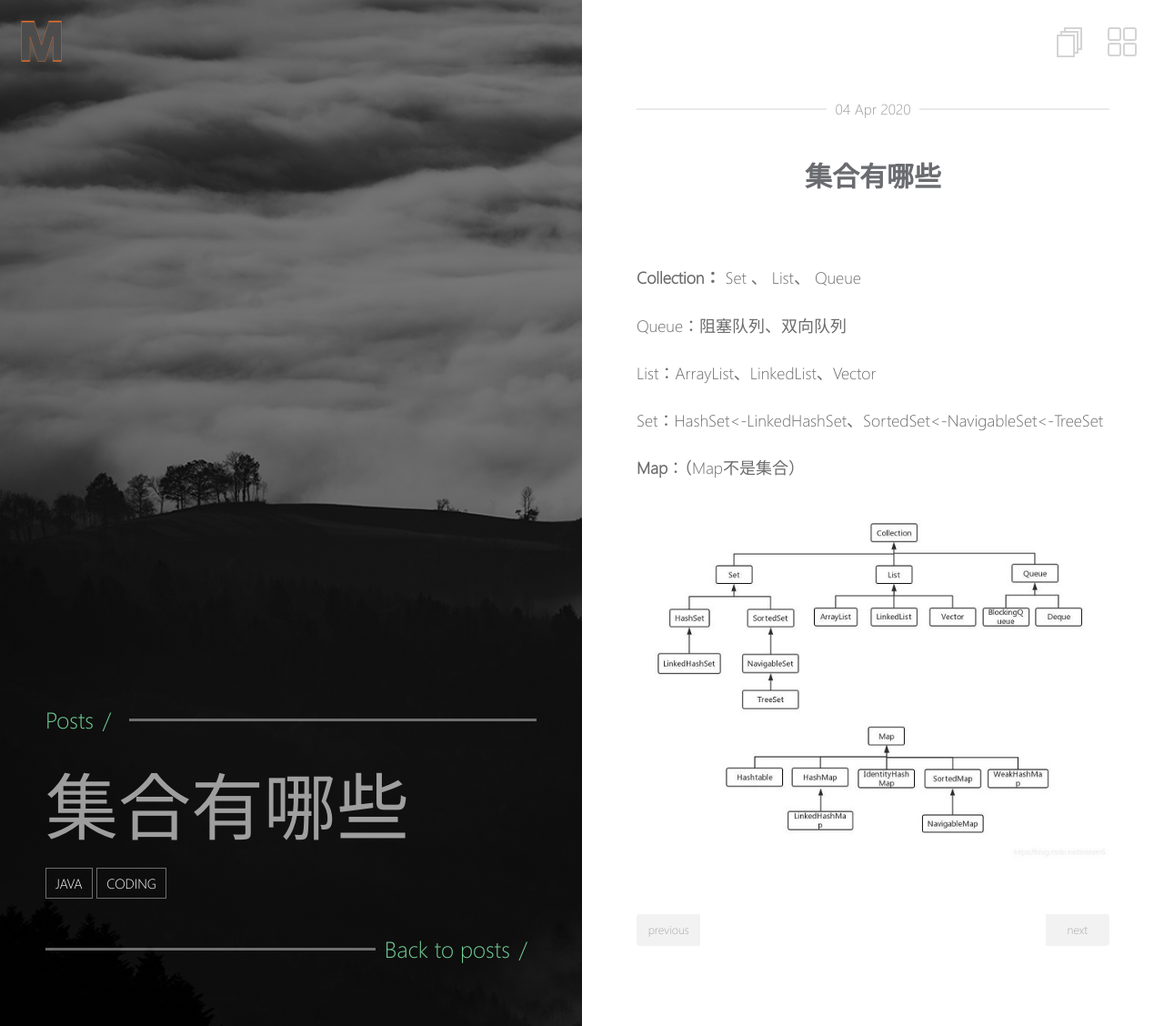
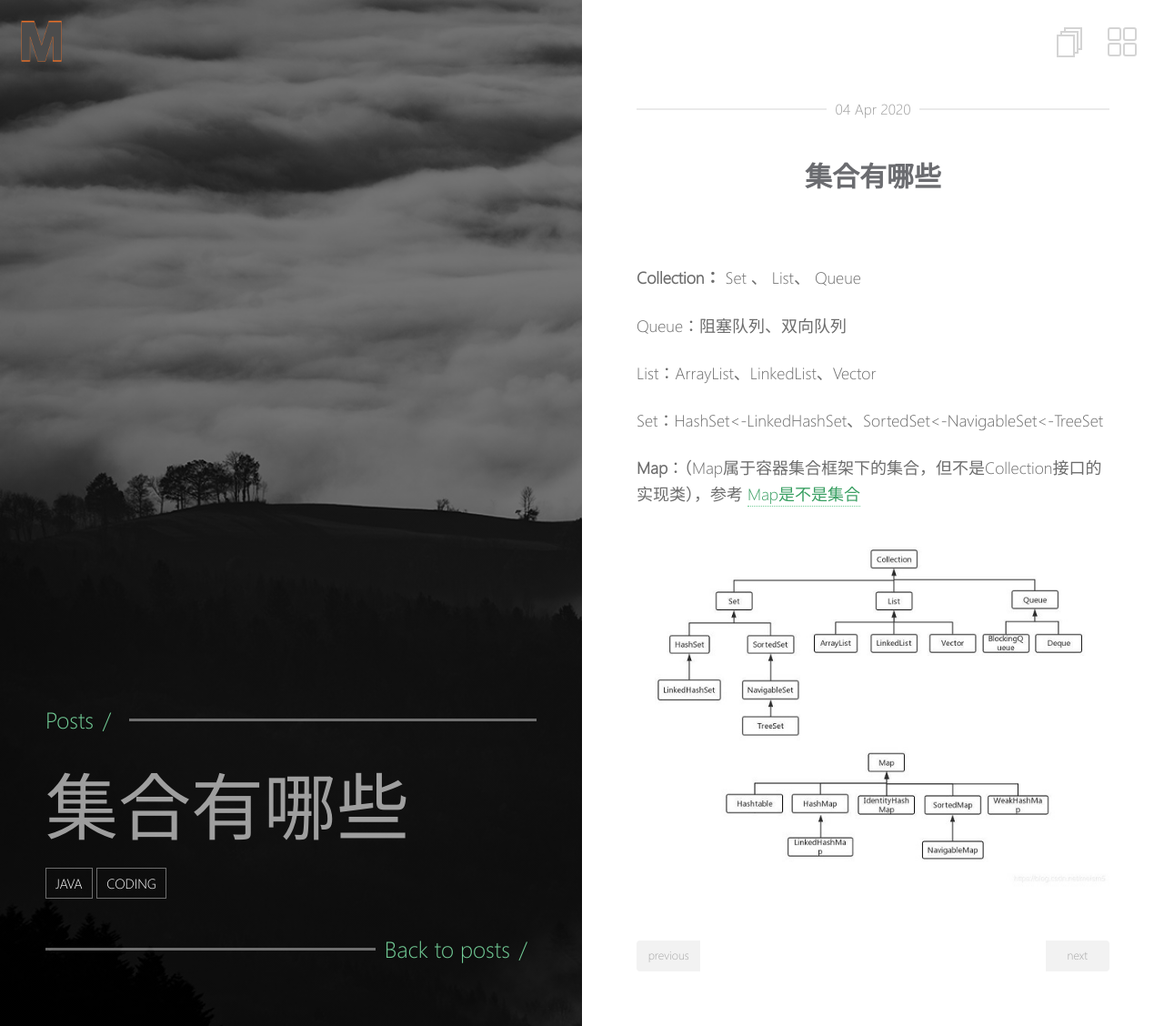
Before and after one commit to Maple-Chan/Maple-Chan.github.io, a Jekyll site: the page built from _posts/2020-04-04-集合有哪些.md, in a window 1280 px wide. Shown: the whole page at 91% size. Built offline with Jekyll 4.4.1, drawn with Linux system fonts in a browser that asks for light colours.

Commit message:
"修改map是不是集合"

```diff
--- a/_posts/2020-04-04-集合有哪些.md
+++ b/_posts/2020-04-04-集合有哪些.md
@@ -20,6 +20,6 @@ List：ArrayList、LinkedList、Vector
 
 Set：HashSet<-LinkedHashSet、SortedSet<-NavigableSet<-TreeSet
 
-**Map**：（Map不是集合）
+**Map**：（Map属于容器集合框架下的集合，但不是Collection接口的实现类），参考 [Map是不是集合](https://blog.csdn.net/zimou5581/article/details/52706283)
 
 ![20191002072124515](https://blog.maplestory.work/images/post_image/20191002072124515.jpg)
```
